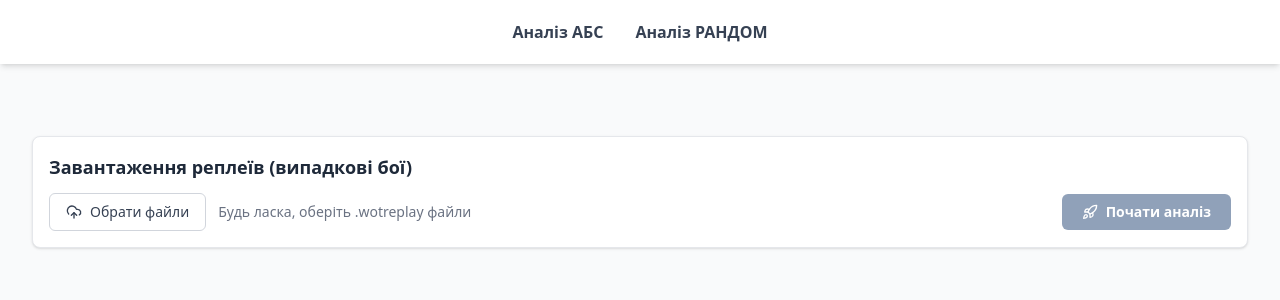
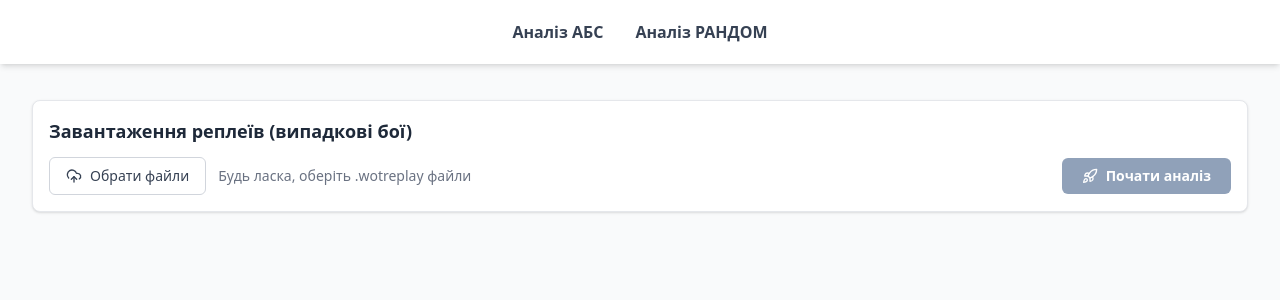
Before and after one commit to quIiIettt/wot-replay-analyzer, a Next.js app: page /random-battles in a window 1280 px wide. Shown: the top 300 px of the page. Built offline with nearby package versions, Linux system fonts and the light colour scheme.

Commit message:
version 2.4
-- Fix page.tsx

```diff
--- a/src/app/components/RandomBattleAnalyzer.tsx
+++ b/src/app/components/RandomBattleAnalyzer.tsx
@@ -178,7 +178,7 @@ export default function RandomBattleAnalyzer() {
     };
 
     return (
-        <div className="w-full max-w-7xl mx-auto space-y-6 mt-6">
+        <div className="w-full max-w-7xl mx-auto space-y-6">
             <div className="bg-white p-4 border border-gray-200 rounded-lg shadow-sm">
                 <h2 className="text-lg font-semibold text-gray-800 mb-3">Завантаження реплеїв (випадкові бої)</h2>
                 <div className="flex flex-col sm:flex-row items-center gap-3">
--- a/src/app/components/ReplayUploader.tsx
+++ b/src/app/components/ReplayUploader.tsx
@@ -135,7 +135,7 @@ export default function ReplayUploader() {
     };
 
     return (
-        <div className="w-full max-w-7xl mx-auto space-y-6 mt-6">
+        <div className="w-full max-w-7xl mx-auto space-y-6">
             <div className="bg-white p-4 border border-gray-200 rounded-lg shadow-sm">
                 <h2 className="text-lg font-semibold text-gray-800 mb-3">Завантаження реплеїв АБС</h2>
                 <div className="flex flex-col sm:flex-row items-center gap-3">
--- a/src/app/layout.tsx
+++ b/src/app/layout.tsx
@@ -27,7 +27,7 @@ export default function RootLayout({
             className={`${montserrat.variable} font-sans bg-gray-50 text-gray-800 antialiased`}
         >
         {/* Проста навігація */}
-        <nav className="bg-white shadow-md mb-4">
+        <nav className="bg-white shadow-md mb-1">
             <div className="max-w-7xl mx-auto px-4 sm:px-6 lg:px-8">
                 <div className="flex items-center justify-center h-16 gap-8">
                     <Link href="/" className="text-gray-700 hover:text-blue-600 font-semibold">
```
